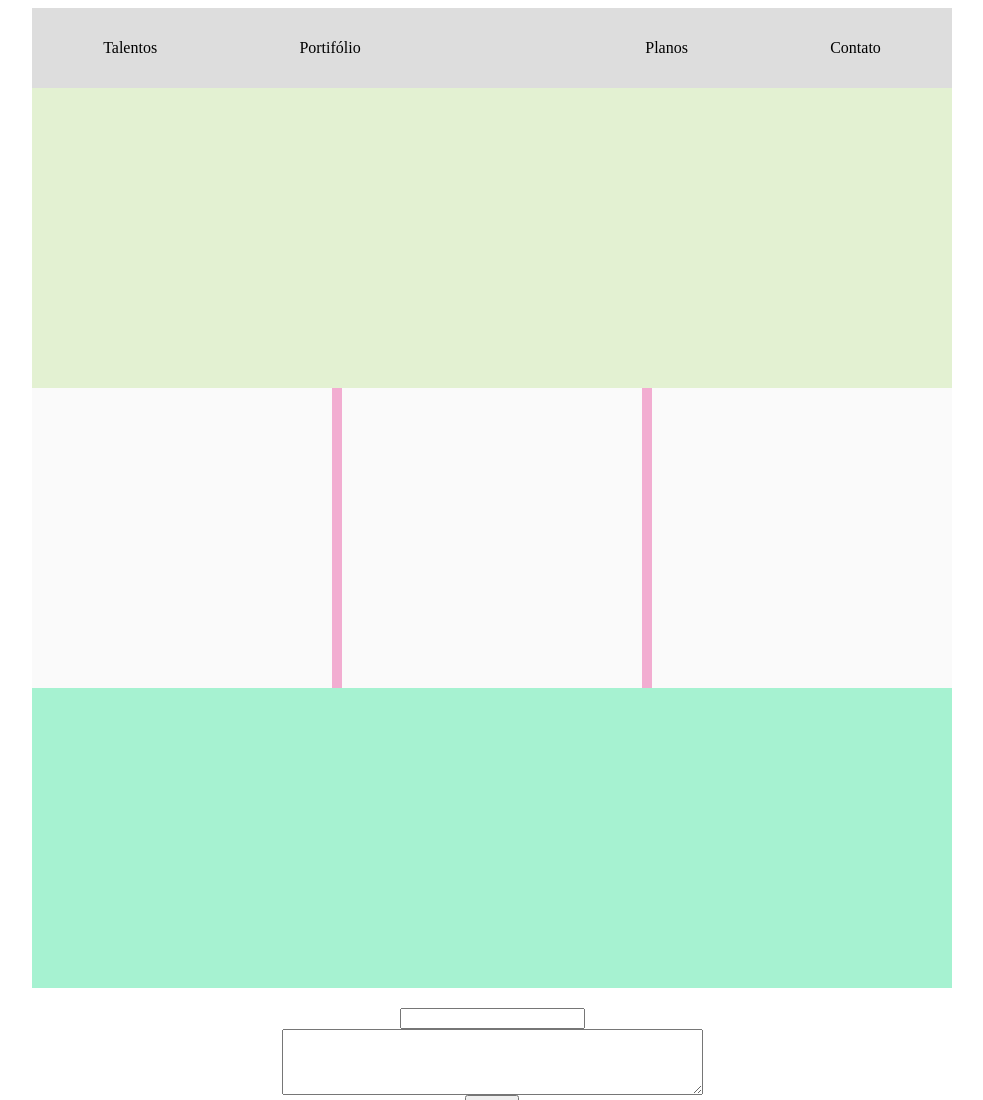
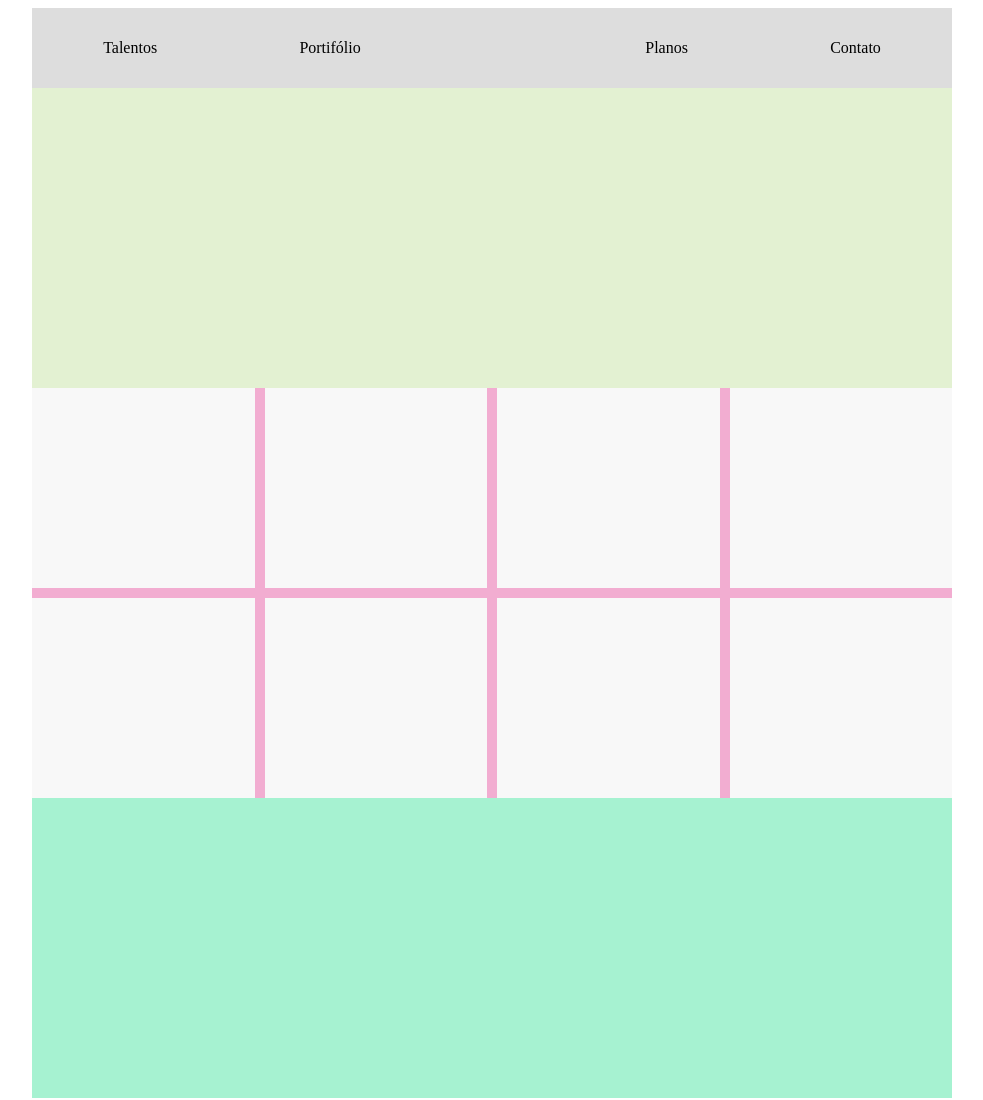
Before and after one commit to joeltonguerreiro/gatsby-hello-world, a Gatsby site: page / in a window 1280 px wide. Shown: the top 1100 px of the page, without its empty margins (148-1131 px from the left). Built offline with nearby package versions, Linux system fonts and the light colour scheme; Gatsby itself is replaced by a stand-in of ours.

Commit message:
template clients

```diff
--- a/src/components/clients.js
+++ b/src/components/clients.js
@@ -6,16 +6,16 @@ const WrapperClients = styled.div`
     width: 100%;
     height: 100%;
     display: grid;
-    grid-template-columns: 1fr 1fr 1fr;
-    grid-column-gap: 10px;
+    grid-template-rows: 200px 200px;
+    grid-template-columns: 1fr 1fr 1fr 1fr;
+    grid-gap: 10px;
 
 `
-
 
 const Client = styled.div`
     width: 100%;
     height: 100%;
-    background-color: #fafafa;
+    background-color: #f8f8f8;
 
     &:hover {
         cursor: pointer;
@@ -28,5 +28,10 @@ export default () => (
         <Client></Client>
         <Client></Client>
         <Client></Client>
+        <Client></Client>
+        <Client></Client>
+        <Client></Client>
+        <Client></Client>
+        <Client></Client>
     </WrapperClients>
 )
--- a/src/components/portfolio.js
+++ b/src/components/portfolio.js
@@ -4,7 +4,7 @@ import styled from "styled-components"
 import Clients from "./clients"
 
 const Portfolio = styled.div`
-    height: 300px;
+    height: auto;
     width: 100%;
     background-color: #f2add1;
 `
```
